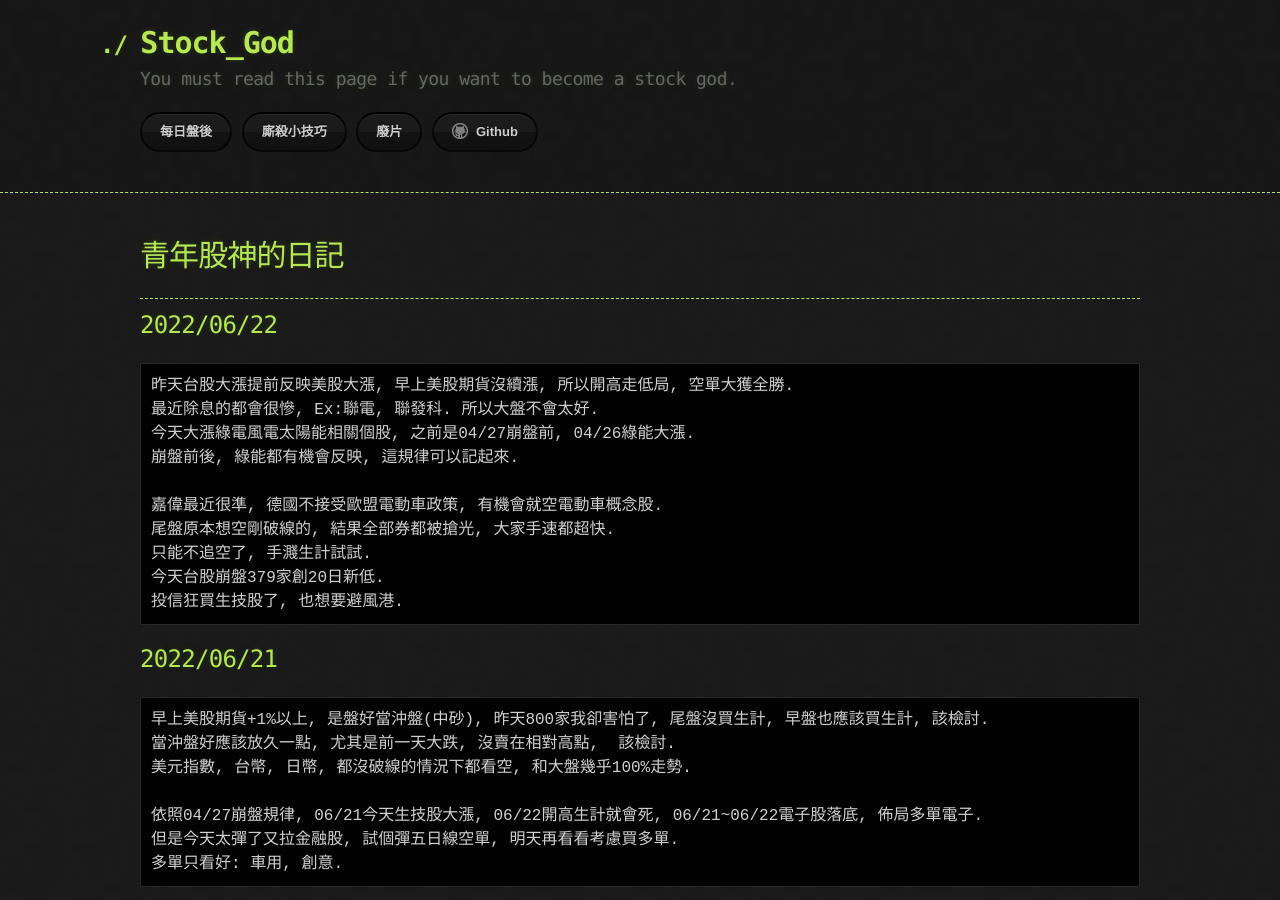
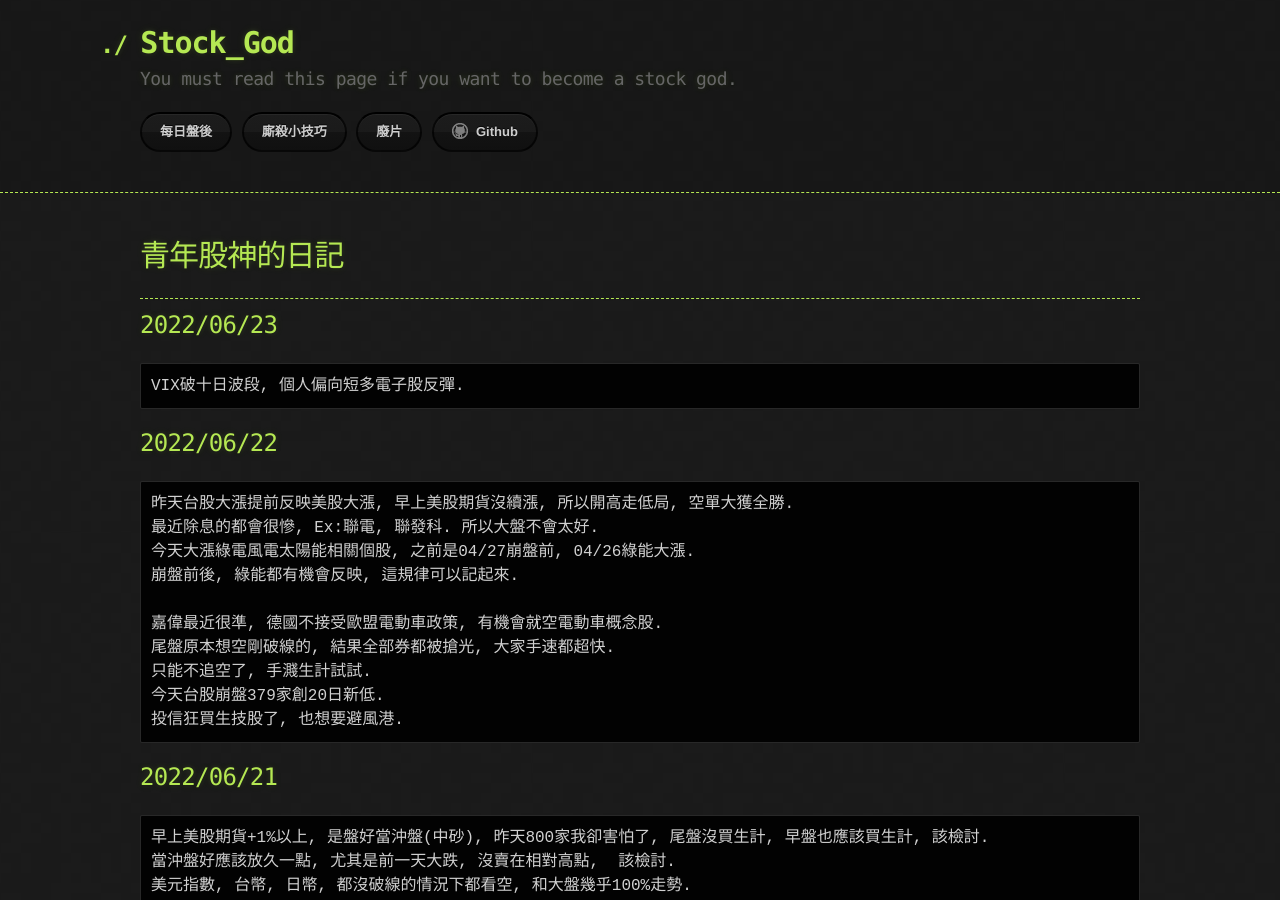
Before and after one commit to lepg5487/Stock_God, a Jekyll site: the page built from index.md, in a window 1280 px wide and 900 px high. Built offline with Jekyll 4.4.1, drawn with Linux system fonts in a browser that asks for light colours; our own code applies the rules of GitHub Pages for plain Markdown files.

Commit message:
Update index.md

````diff
--- a/index.md
+++ b/index.md
@@ -5,6 +5,11 @@ layout: testlayouts
 # 青年股神的日記
 
 ---
+
+## 2022/06/23
+```
+VIX破十日波段, 個人偏向短多電子股反彈.
+```
 
 ## 2022/06/22
 ```
````
